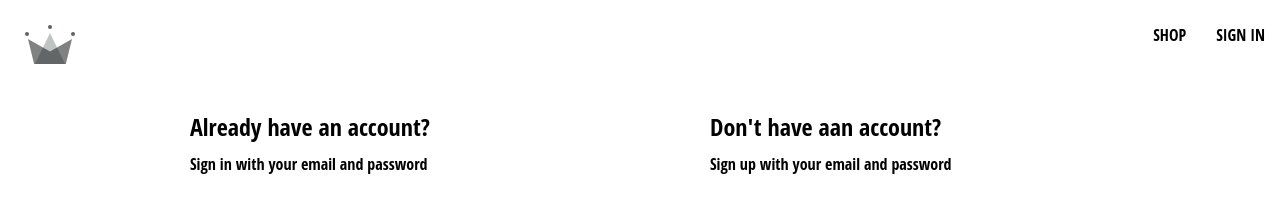
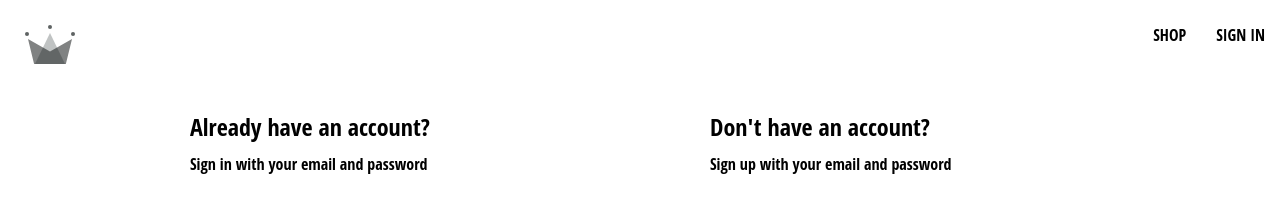
Before and after one commit to ClayLeee/react-crwn-clothing, a React (Create React App) app: page /auth in a window 1280 px wide. Shown: the top 200 px of the page. Built offline with nearby package versions, Linux system fonts and the light colour scheme; a web font is replaced by a local one.

Commit message:
lesson 107: Re-rendering From Context

```diff
--- a/src/components/sign-up-form/sign-up-form.component.jsx
+++ b/src/components/sign-up-form/sign-up-form.component.jsx
@@ -1,11 +1,13 @@
-import { useState } from 'react';
+import { useState, useContext } from 'react';
 import FormInput from '../form-input/form-input.component';
 import Button from '../button/button.component';
 import {
   createAuthUserWithEmailAndPassword,
   createUserDocumentFromAuth
 } from '../../utils/firebase/firebase.utils';
+import { UserContext } from '../../contexts/user.context';
 import './sign-up-form.styles.scss';
+
 
 const defaultFormFields = {
   displayName: '',
@@ -17,6 +19,8 @@ const defaultFormFields = {
 const SignUpForm = () => {
   const [formFields, setFormFields] = useState(defaultFormFields);
   const { displayName, email, password, confirmPassword } = formFields;
+
+  console.log('hit');
 
   const resetFormFields = () => {
     setFormFields(defaultFormFields);
@@ -52,7 +56,7 @@ const SignUpForm = () => {
 
   return (
     <div className="sign-up-container">
-      <h2>Don't have aan account?</h2>
+      <h2>Don't have an account?</h2>
       <span>Sign up with your email and password</span>
       <form onSubmit={ handleSubmit }>
         <FormInput
--- a/src/routes/navigation/navigation.component.jsx
+++ b/src/routes/navigation/navigation.component.jsx
@@ -6,7 +6,7 @@ import './navigation.styles.scss';
 
 const Navigation = () => {
   const { currentUser } = useContext(UserContext);
-  console.log(currentUser);
+  // console.log(currentUser);
 
   return (
     <Fragment>
```
